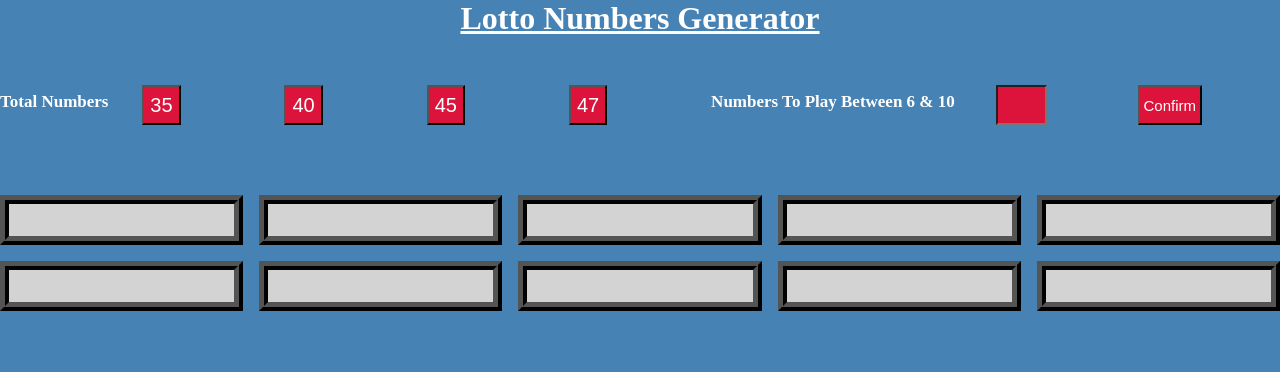
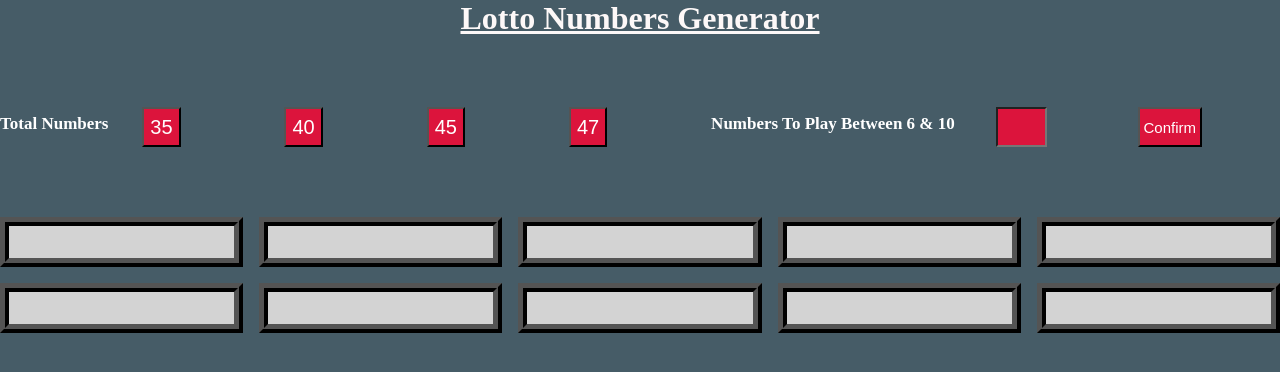
Before and after one commit to JohanSwannie/Javascript-Array-Methods, a plain HTML site: page Javascript-Array-Methods/Includes/includes-array-method.html in a window 1280 px wide. Drawn offline with Linux system fonts and the light colour scheme.

Commit message:
Update includes-array-method CSS Component

```diff
--- a/Javascript-Array-Methods/Includes/includes-array-method.css
+++ b/Javascript-Array-Methods/Includes/includes-array-method.css
@@ -5,15 +5,14 @@
 }
 
 body {
-  background: steelblue;
+  background: rgb(70, 92, 103);
 }
 
 h1 {
   text-align: center;
   text-decoration: underline;
-  margin-bottom: 3rem;
-  color: white;
-  text-shadow: 2px #000 4px rgb(128, 90, 0);
+  margin-bottom: 70px;
+  color: #fdf8f8;
 }
 
 .lottoContainer {
```
